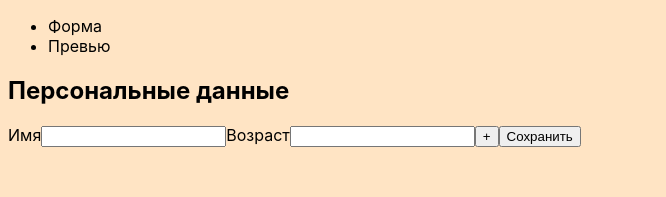
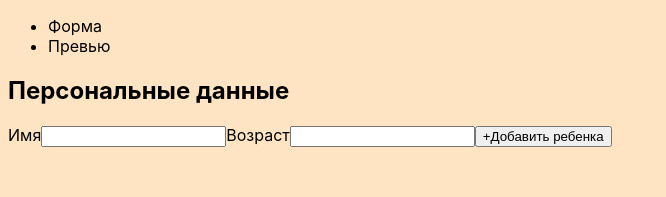
Before and after one commit to JuliaZaykaS/family-profile-react, a React (Create React App) app: page / in a window 1280 px wide. Shown: the top 197 px of the page, without its empty margins (0-666 px from the left). Built offline with nearby package versions, Linux system fonts and the light colour scheme.

Commit message:
division into components

```diff
--- a/src/components/App/App.js
+++ b/src/components/App/App.js
@@ -1,7 +1,7 @@
 import React from 'react';
 import { useState } from 'react';
 import { ProfileView } from '../../views/ProfileView/ProfileView';
-// import { FormsView } from '../../views/FormsView/FormsView';
+import { FormsView } from '../../views/FormsView/FormsView';
 import { Navigation } from '../Navigation/Navigation';
 import { TestForm } from '../testForm/TestForm';
 
@@ -20,8 +20,8 @@ export const App = () => {
   return (
       <div>
       <Navigation />
-      {/* <FormsView/> */}
-      <TestForm onSubmit={getFamilyInfo} />
+      <FormsView onSubmit={getFamilyInfo}/>
+      {/* <TestForm onSubmit={getFamilyInfo} /> */}
       {parent.nameOfParent && childrens && <ProfileView parent={parent} childrens={ childrens}/>
       }
     </div>
--- a/src/components/ChildrenList/ChildrenList.js
+++ b/src/components/ChildrenList/ChildrenList.js
@@ -6,7 +6,7 @@ import React from 'react'
 // export const ChildrenList = ({children, childrenList}) => {
 export const ChildrenList = ({children}) => {
     return (
-      <ul>
+      <ol>
         {/* {childrenList.map(() => { */}
           {children}
         {/* // }) */}
@@ -17,6 +17,6 @@ export const ChildrenList = ({children}) => {
             <Input label={'Возраст'} />
             <Button type={'button'} text={ 'Удалить'}/>
           </ChildrenItem> */}
-        </ul>
+        </ol>
     )
 }
--- a/src/components/Input/Input.js
+++ b/src/components/Input/Input.js
@@ -1,12 +1,15 @@
-import React from 'react'
+import React from 'react';
 
-export const Input = ({label}) => {
-    return (
-        <label>
-            {label}
-            <input>
-            </input>
-
-        </label>
-    )
-}
+export const Input = ({ label, name, value, onChangeInput }) => {
+  return (
+    <label>
+      {label}
+      <input
+        type="text"
+        name={name}
+        value={value}
+        onChange={onChangeInput}
+      ></input>
+    </label>
+  );
+};
--- a/src/components/ParentForm/ParentForm.js
+++ b/src/components/ParentForm/ParentForm.js
@@ -1,41 +1,88 @@
 import React from 'react';
-import { useState } from 'react';
+// import { useState } from 'react';
 import { Button } from '../Button/Button';
 import { Input } from '../Input/Input';
-// import { Title } from '../Title/Title'
+import { Title } from '../Title/Title'
 // import { ChildForm } from '../ChildForm/ChildForm'
-// import { ChildrenList } from '../ChildrenList/ChildrenList'
-import { ChildForm } from '../ChildForm/ChildForm';
+import { ChildrenList } from '../ChildrenList/ChildrenList'
+// import { ChildForm } from '../ChildForm/ChildForm';
 import { ChildrenItem } from '../ChildrenItem/ChildrenItem';
 
-export const ParentForm = () => {
-    const [childForm, setChildForm] = useState(false);
-    const [closedBtn, setClosedBtn] = useState(false)
+export const ParentForm = ({onSubmitForm, childrens, parent, onChangeInput, childForm, disabled, onBtnAddClick}) => {
+    // const [childForm, setChildForm] = useState(false);
+  //   const [closedBtn, setClosedBtn] = useState(false)
 
-  const onBtnAddClick = e => {
-      setChildForm(true);
-      setClosedBtn(true)
-    };
+  // const onBtnAddClick = e => {
+  //     setChildForm(true);
+  //     setClosedBtn(true)
+  //   };
 
-    const onBtnSaveClick = e => {
-        setChildForm(false)
-        setClosedBtn(false)
-    }
+  //   const onBtnSaveClick = e => {
+  //       setChildForm(false)
+  //       setClosedBtn(false)
+  //   }
 
   return (
-    <form>
-      <Input label={'Имя'}></Input>
-          <Input label={'Возраст'}></Input>
-          {!closedBtn &&
-          <Button type={'button'} text={'+'} onClickBtn={onBtnAddClick}></Button>
+    // <form onSubmit={onSubmitForm}>
+    <form onSubmit={onSubmitForm}>
+      <Title title={'Персональные данные'} />
+      <Input label={'Имя'} name={'nameOfParent' } value={parent.nameOfParent} onChange={onChangeInput} />
+      <Input label={'Возраст'} name={'ageOfParent' } value={parent.ageOfParent} onChange={onChangeInput} />
 
-          }
-          {/* <Button type={'button'} text={'+ Добавить ребенка'} onClickBtn={onBtnAddClick}></Button> */}
-          {childForm && <ChildForm />}
-          <ChildrenItem>
+        <Button type={'button'} text={'+Добавить ребенка'} onClickBtn={onBtnAddClick} disabled={disabled}></Button>
+      {childForm && (
+        <React.Fragment>
+          <Title title={'Дети'} />
+          <ChildrenList>
+            {childrens.map((el, index) => {
+              return (
+                <ChildrenItem key={index}>
+                  <Input label={'Имя'} name={el.name} value={el.valueName} onChange={onChangeInput} />
+                  <Input label={'Возраст'} name={el.age} value={el.valueAge} onChange={onChangeInput} />
 
-          </ChildrenItem>
-      <Button type={'submit'} text={'Сохранить'} onClickBtn={onBtnSaveClick}></Button>
-    </form>
+                </ChildrenItem>
+              )
+            })}
+          </ChildrenList>
+
+
+          <Button type={'submit'} text={'Сохранить'}></Button>
+        </React.Fragment>
+      )}
+      {/* ) */}
+      {/* // } */}
+      </form>
+
   );
 };
+// export const ParentForm = () => {
+//     const [childForm, setChildForm] = useState(false);
+//     const [closedBtn, setClosedBtn] = useState(false)
+
+//   const onBtnAddClick = e => {
+//       setChildForm(true);
+//       setClosedBtn(true)
+//     };
+
+//     const onBtnSaveClick = e => {
+//         setChildForm(false)
+//         setClosedBtn(false)
+//     }
+
+//   return (
+//     <form>
+//       <Input label={'Имя'}></Input>
+//           <Input label={'Возраст'}></Input>
+//           {!closedBtn &&
+//           <Button type={'button'} text={'+'} onClickBtn={onBtnAddClick}></Button>
+
+//           }
+//           {/* <Button type={'button'} text={'+ Добавить ребенка'} onClickBtn={onBtnAddClick}></Button> */}
+//           {childForm && <ChildForm />}
+//           <ChildrenItem>
+
+//           </ChildrenItem>
+//       <Button type={'submit'} text={'Сохранить'} onClickBtn={onBtnSaveClick}></Button>
+//     </form>
+//   );
+// };
--- a/src/views/FormsView/FormsView.js
+++ b/src/views/FormsView/FormsView.js
@@ -1,14 +1,119 @@
-import React from 'react'
-import { ParentForm } from '../../components/ParentForm/ParentForm'
-import { Title } from '../../components/Title/Title'
+import React, { useState } from 'react';
+import { ParentForm } from '../../components/ParentForm/ParentForm';
+import { Title } from '../../components/Title/Title';
 
+// export const FormsView = ({ onSubmit }) => {
+export const FormsView = ({ onSubmit }) => {
+  const inputNames = [
+    { name: 'nameOfChild1', age: 'ageOfChild1', valueName: '', valueAge: '' },
+    { name: 'nameOfChild2', age: 'ageOfChild2', valueName: '', valueAge: '' },
+    { name: 'nameOfChild3', age: 'ageOfChild3', valueName: '', valueAge: '' },
+    { name: 'nameOfChild4', age: 'ageOfChild4', valueName: '', valueAge: '' },
+    { name: 'nameOfChild5', age: 'ageOfChild5', valueName: '', valueAge: '' },
+  ];
+  const [parent, setParent] = useState({ nameOfParent: '', ageOfParent: '' });
+  const [childrens, setChildrens] = useState([]);
+  const [childForm, setChildForm] = useState(false);
+  const [count, setCount] = useState(0);
+  const [disabled, setDisabled] = useState(false);
 
-export const FormsView = () => {
-    return (
-        <div>
-            <Title title={'Персональные данные'}/>
-            <ParentForm />
+  const onSubmitForm = e => {
+    e.preventDefault();
+    onSubmit(parent, childrens);
+    setParent({ nameOfParent: '', ageOfParent: '' });
+    setChildrens([]);
+  };
 
-        </div>
-    )
-}
+  const onChangeInput = e => {
+    const { name, value } = e.currentTarget;
+
+    if (name === 'nameOfParent' || name === 'ageOfParent') {
+      return setParent({ ...parent, [name]: value });
+    }
+
+    switch (name) {
+      case 'nameOfChild1':
+        return setChildrens(prev => [{ ...prev[0], valueName: value }]);
+      case 'ageOfChild1':
+        return setChildrens(prev => [{ ...prev[0], valueAge: value }]);
+
+      case 'nameOfChild2':
+        return setChildrens(prev => {
+          prev[1] = { ...prev[1], valueName: value };
+          return [...prev, ...prev[1]];
+        });
+      case 'ageOfChild2':
+        return setChildrens(prev => {
+          prev[1] = { ...prev[1], valueAge: value };
+          return [...prev, ...prev[1]];
+        });
+
+      case 'nameOfChild3':
+        return setChildrens(prev => {
+          prev[2] = { ...prev[2], valueName: value };
+          return [...prev, ...prev[2]];
+        });
+      case 'ageOfChild3':
+        return setChildrens(prev => {
+          prev[2] = { ...prev[2], valueAge: value };
+          return [...prev, ...prev[2]];
+        });
+
+      case 'nameOfChild4':
+        return setChildrens(prev => {
+          prev[3] = { ...prev[3], valueName: value };
+          return [...prev, ...prev[3]];
+        });
+      case 'ageOfChild4':
+        return setChildrens(prev => {
+          prev[3] = { ...prev[3], valueAge: value };
+          return [...prev, ...prev[3]];
+        });
+
+      case 'nameOfChild5':
+        return setChildrens(prev => {
+          prev[4] = { ...prev[4], valueName: value };
+          return [...prev, ...prev[4]];
+        });
+      case 'ageOfChild5':
+        return setChildrens(prev => {
+          prev[4] = { ...prev[4], valueAge: value };
+          return [...prev, ...prev[4]];
+        });
+
+      default:
+        break;
+    }
+  };
+
+  const onBtnAddClick = e => {
+    setChildForm(true);
+    if (childrens.length > 4) {
+      setDisabled(true);
+      return;
+    }
+    setChildrens(prev => {
+      return [...prev, inputNames[count]];
+    });
+    setCount(count + 1);
+  };
+
+  return (
+    <div>
+      {/* <Title title={'Персональные данные'} /> */}
+      <ParentForm
+        // onSubmit={onSubmitForm}
+        // onSubmitForm={onSubmitForm}
+        // onSubmitForm={()=>onSubmitForm()}
+        childrens={childrens}
+        parent={parent}
+        // onChangeInput={onChangeInput}
+        // onChangeInput={()=>onChangeInput()}
+        onBtnAddClick={onBtnAddClick}
+        childForm={childForm}
+        disabled={disabled}
+      />
+    </div>
+  );
+  //   };
+};
```
